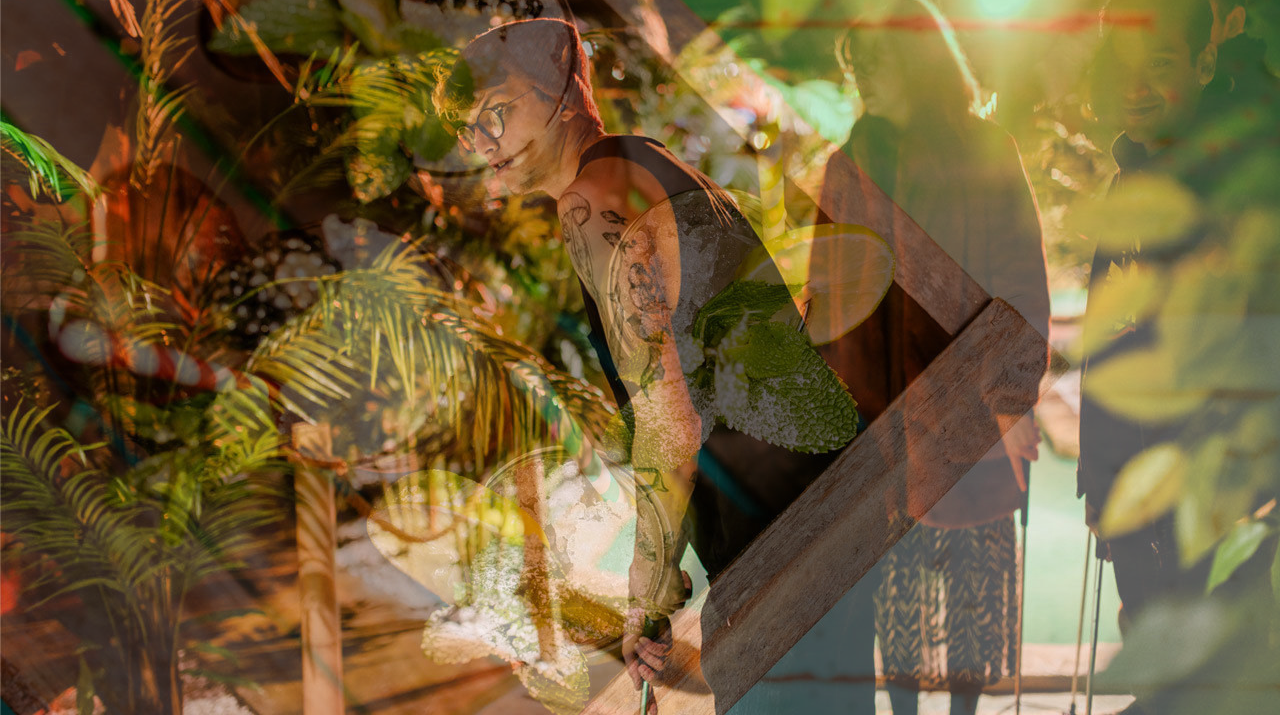
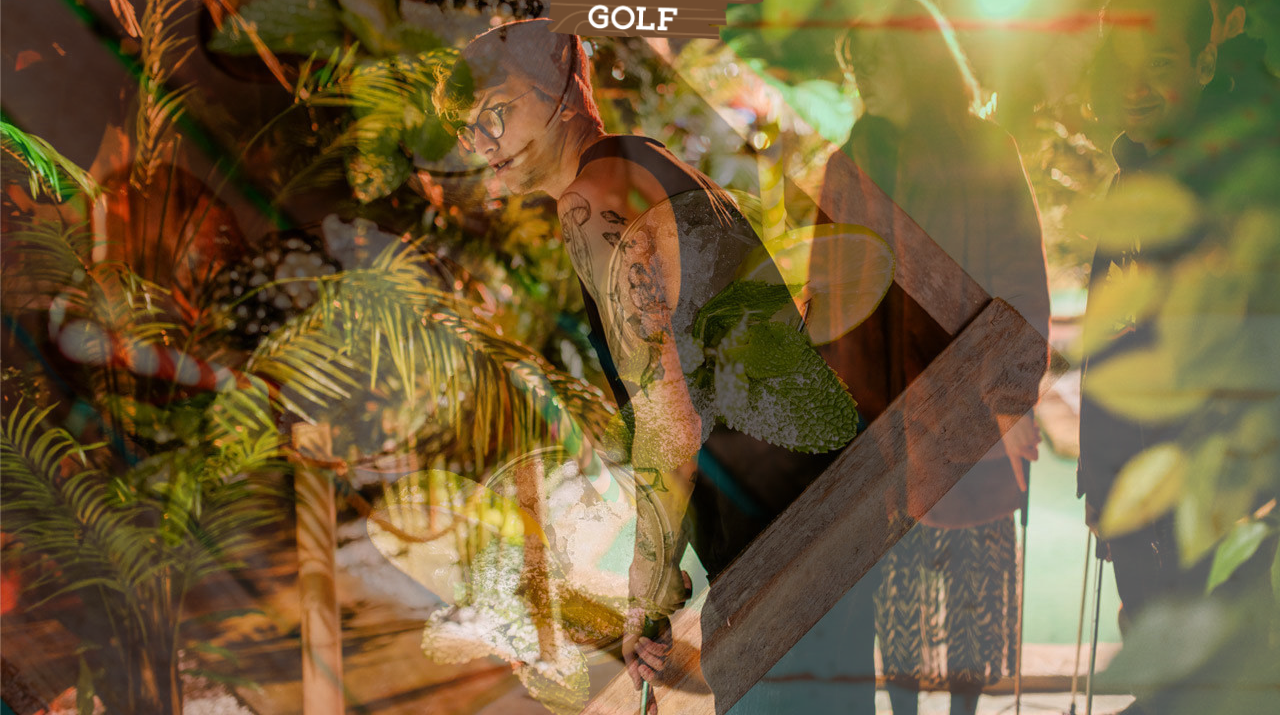
Before and after one commit to surajodedra/Front-End-Lab-Work, a plain HTML site: page web-project-surajodedra-master/index.html in a window 1280 px wide. Shown: the part 85-800 px from the top of the page. Drawn offline with Linux system fonts and the light colour scheme; files whose address does not match are found by name.

Commit message:
Pics added heading added

```diff
--- a/web-project-surajodedra-master/index.html
+++ b/web-project-surajodedra-master/index.html
@@ -9,6 +9,8 @@
 	<body>
 
 		<div class ="pics"></div>
+
+		<div class="heading"></div>
 
 		<!-- <img class="first" src="C:/Users/Hp/Desktop/Front End Lab Work/golfnew.jpg" />
 		<img class="second" src="C:/Users/Hp/Desktop/Front End Lab Work/Students.jpg" /> -->
--- a/web-project-surajodedra-master/replaceme.css
+++ b/web-project-surajodedra-master/replaceme.css
@@ -15,6 +15,7 @@ body {
 
 }
 
+
 .pics {
 
 	position: absolute;
@@ -24,6 +25,20 @@ body {
 	height: 100vh;
 	animation: animate 14s ease-in-out infinite;
 	background-size: cover;
+
+}
+
+.heading {
+
+	background-image: url("C:/Users/Hp/Desktop/Front End Lab Work/Treetop.png");
+	background-repeat: no-repeat;
+	position: absolute;
+	background-size: 20%;
+	background-position: center top;
+	top: 0;
+	left: 0;
+	width: 100%;
+	height: 100vh;
 
 }
 
@@ -38,8 +53,13 @@ body {
 	50%{
 		background-image: url("C:/Users/Hp/Desktop/Front End Lab Work/Cocktails.jpg");
 	}
+	75%{
+		background-image: url("C:/Users/Hp/Desktop/Front End Lab Work/Pizza.jpg");
+	}
 
 }
+
+
 
 /* One-liners are fine for very simple rulesets. */
 h1 { font-family: sans-serif;}
```
Also changed, not shown: Pizza.jpg (added), Treetop.png (added), treetop.jpg (added), whitettg.png (added).
